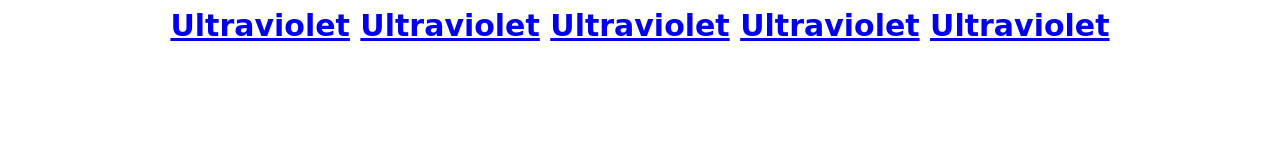
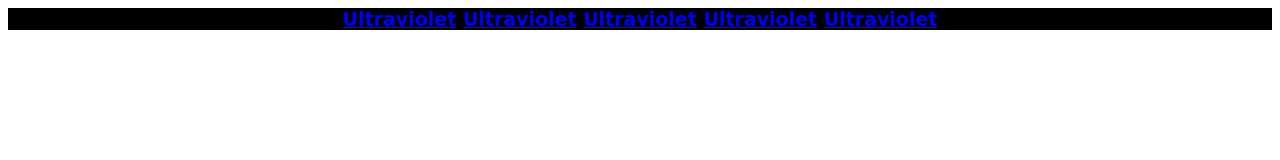
Before and after one commit to ZincB/Links, a plain HTML site: page links.html in a window 1280 px wide. Drawn offline with Linux system fonts and the light colour scheme.

Commit message:
Update links.html

```diff
--- a/links.html
+++ b/links.html
@@ -10,9 +10,9 @@
            text-align: center;
            color: white;
            font-family: cursive;
-            font-size: 30px;
+            font-size: 19px;
           }
-          bkg {
+          div {
             background-color: black;
           }
         </style>
```
